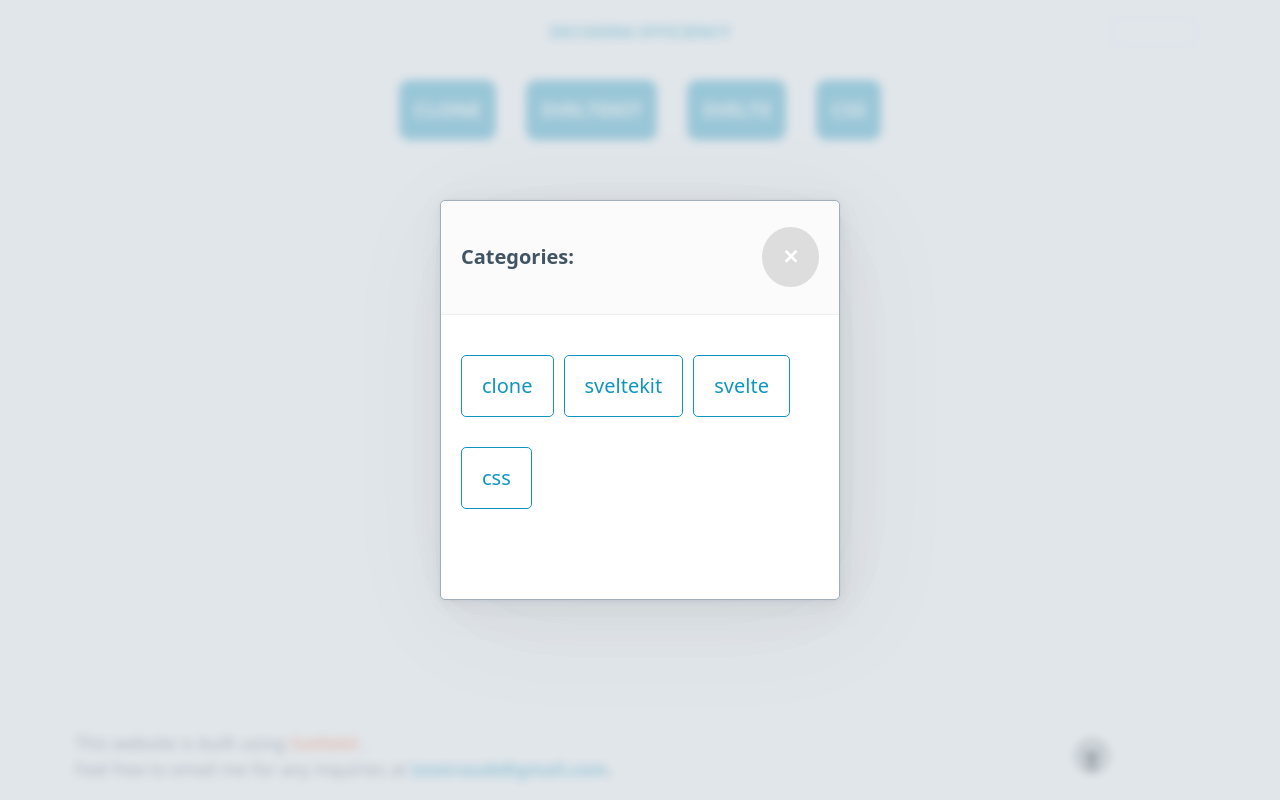
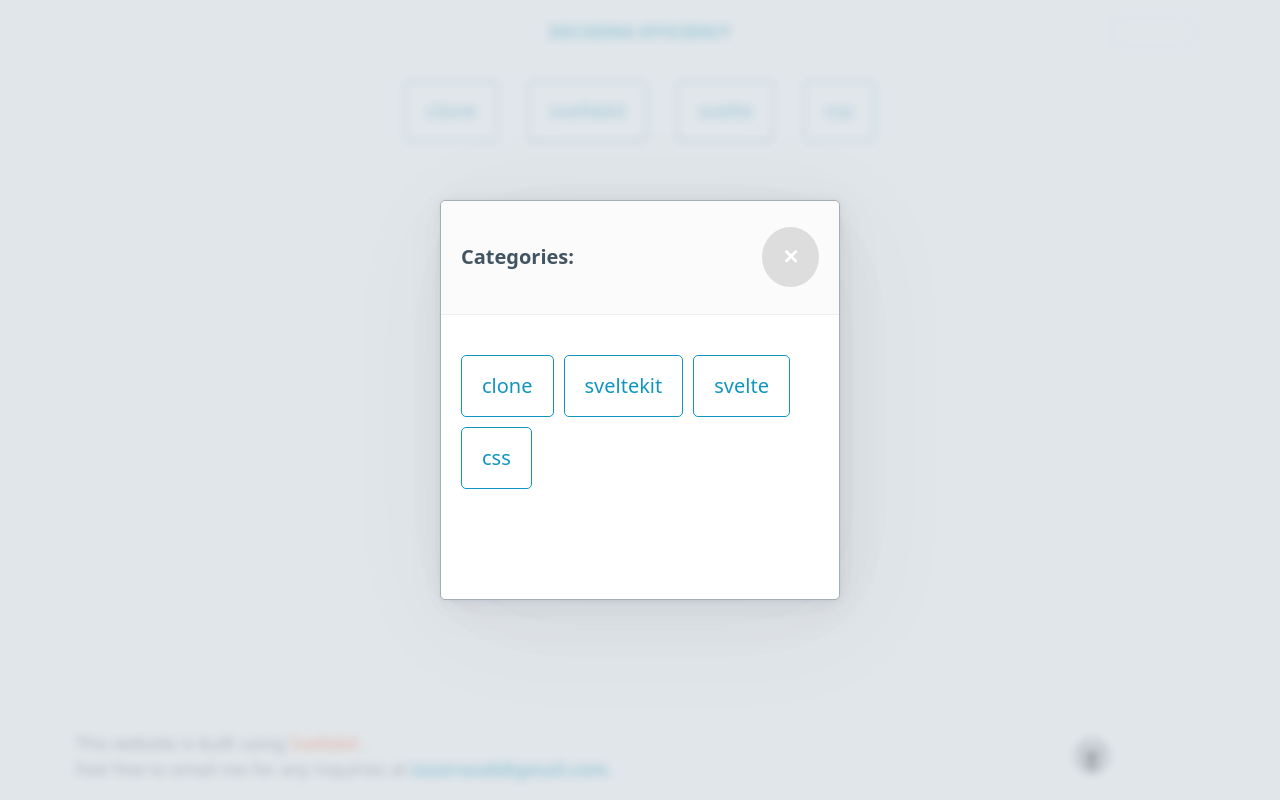
Before and after one commit to izzatrazab/DecodeEfficiency, a SvelteKit app: page /category in a window 1280 px wide. Both pictures are taken after a click on the button "CATEGORY". Built offline with nearby package versions, Linux system fonts and the light colour scheme.

Commit message:
category selection: category page and category dialog: update style to be consistent

```diff
--- a/src/routes/+layout.svelte
+++ b/src/routes/+layout.svelte
@@ -27,10 +27,13 @@
 		</header>
 		<div>
 			{#each categories as category}
-				<a href="/category/{category}" style="display: contents;">
-					<button class="outline" on:click={() => (dialog = false)}>
-						{category}
-					</button>
+				<a
+					href="/category/{category}"
+					role="button"
+					class="outline"
+					on:click={() => (dialog = false)}
+				>
+					{category}
 				</a>
 			{/each}
 		</div>
--- a/src/routes/category/+page.svelte
+++ b/src/routes/category/+page.svelte
@@ -7,7 +7,7 @@
 </svelte:head>
 <main>
 {#each categories as category}
-        <a href={'category/'+category}>{category}</a>
+        <a href={'category/'+category} role="button" class="outline">{category}</a>
     {/each}
 </main>
 
@@ -18,12 +18,12 @@
     gap: 1.5rem;
 }
 
-a{
+/* a{
     color: var(--primary-inverse);
     font-weight: bold;
     text-transform: uppercase;
     padding: .75rem;
     border-radius: 10px;
     background-color: var(--primary);
-}
+} */
 </style>
```
